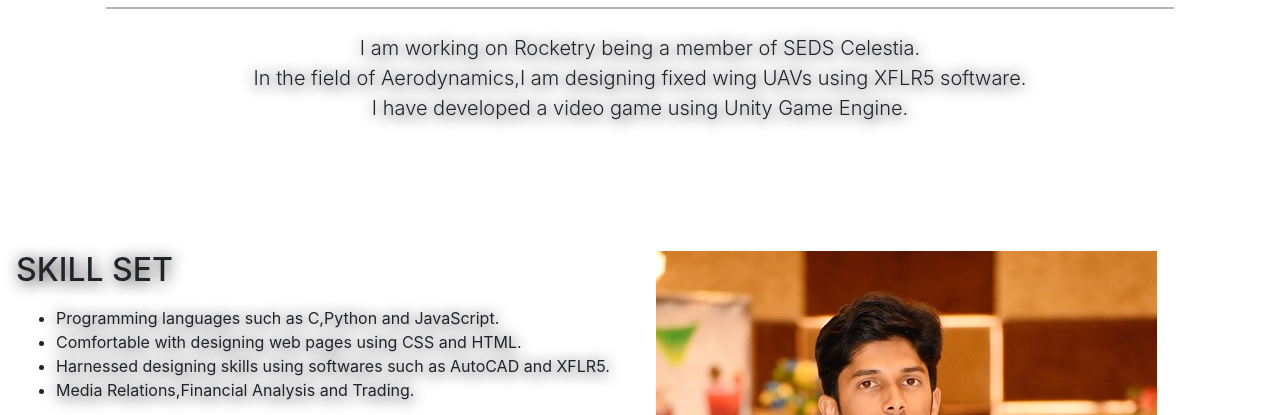
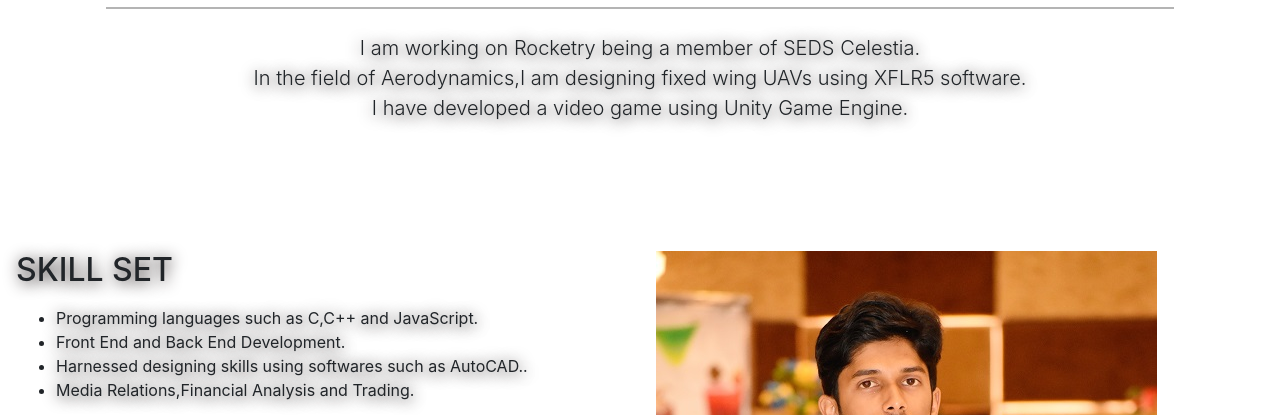
Before and after one commit to Shanuism07/Shanuism07.github.io, a plain HTML site: page index.html in a window 1280 px wide. Shown: the part 537-952 px from the top of the page. Drawn offline with nearby package versions, Linux system fonts and the light colour scheme.

Commit message:
Update index.html

```diff
--- a/index.html
+++ b/index.html
@@ -105,8 +105,8 @@
 	<div class="row padding">
 		<div class="col-md-12 col-lg-6">
 			<h2>SKILL SET</h2>
-			<p> <ul><li>Programming languages such as C,Python and JavaScript.</li>
-			<li>Comfortable with designing web pages using CSS and HTML.</li><li> Harnessed designing skills using softwares such as AutoCAD and XFLR5.</li><li>Media Relations,Financial Analysis and Trading.</li></ul>
+			<p> <ul><li>Programming languages such as C,C++ and JavaScript.</li>
+			<li>Front End and Back End Development.</li><li> Harnessed designing skills using softwares such as AutoCAD..</li><li>Media Relations,Financial Analysis and Trading.</li></ul>
 			  </p>
 		</div>
 		<div class="col-lg-6">
```
